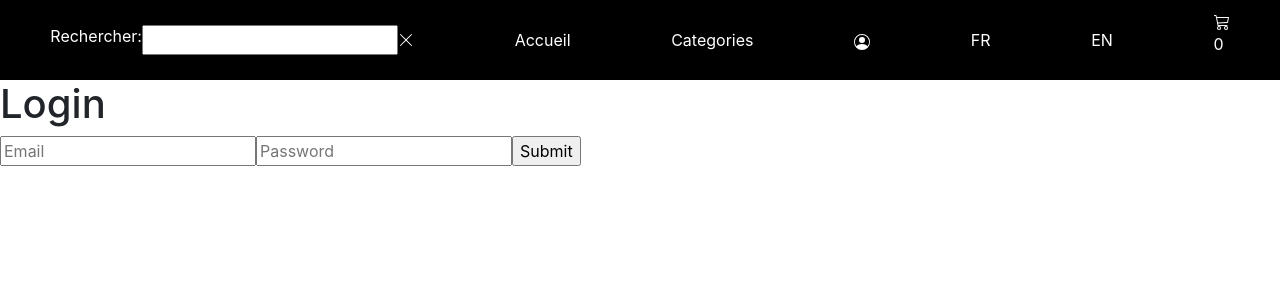
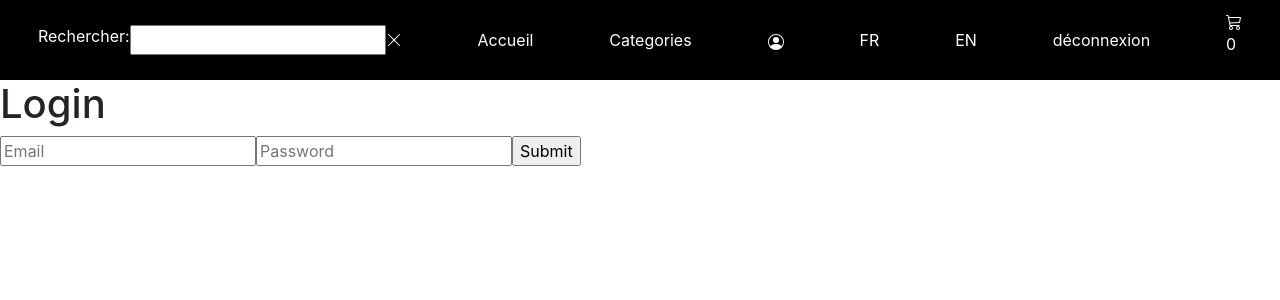
Before and after one commit to Ustalioth/collect-everything-front, a React (Create React App) app: page /shop/1/login in a window 1280 px wide. Shown: the top 300 px of the page. Built offline with nearby package versions, Linux system fonts and the light colour scheme.

Commit message:
[Logout] Add deconnection

```diff
--- a/src/pages/Shop/Account/ShopLogin.js
+++ b/src/pages/Shop/Account/ShopLogin.js
@@ -24,13 +24,9 @@ export const ShopLogin = () => {
         dispatch(login(credentials.email, credentials.password));
     }
 
-    useEffect(() => {
-
-    }, [token]);
-
     return(
         <>
-            <Navbar></Navbar>
+            <Navbar />
             <h1>Login</h1>
             <input type={"text"} name={"email"} placeholder="Email" value={credentials.email} onChange={handleChange} />
             <input type={"password"} name={"password"} placeholder="Password" value={credentials.password} onChange={handleChange} />
--- a/src/pages/Shop/Navbar/Navbar.js
+++ b/src/pages/Shop/Navbar/Navbar.js
@@ -1,6 +1,7 @@
 import React from "react";
 import { Link, useParams } from "react-router-dom";
 import { useDispatch, useSelector } from 'react-redux';
+import { logout } from "redux/authSlice";
 import { Navbar as ShopNavbar } from "./Navbar.styles";
 import { SearchBar } from "./SearchBar/SearchBar";
 import { PersonCircle, Cart3 } from "react-bootstrap-icons";
@@ -10,6 +11,8 @@ export const Navbar = (props) => {
   let {shopName} = useParams();
 
   const {t, i18n} = useTranslation();
+
+  const dispatch = useDispatch();
   const cart = useSelector((state) => state.cart);
 
   const getTotalQuantity = () => {
@@ -27,6 +30,7 @@ export const Navbar = (props) => {
       </Link>
       <span onClick={() => i18n.changeLanguage('fr')}>FR</span>
       <span onClick={() => i18n.changeLanguage('en')}>EN</span>
+      <span onClick={() => dispatch(logout())}>déconnexion</span>
       <Link to={`/shop/${shopName}/cart`}>
         <Cart3 />
         <p>{getTotalQuantity() || 0}</p>
```
